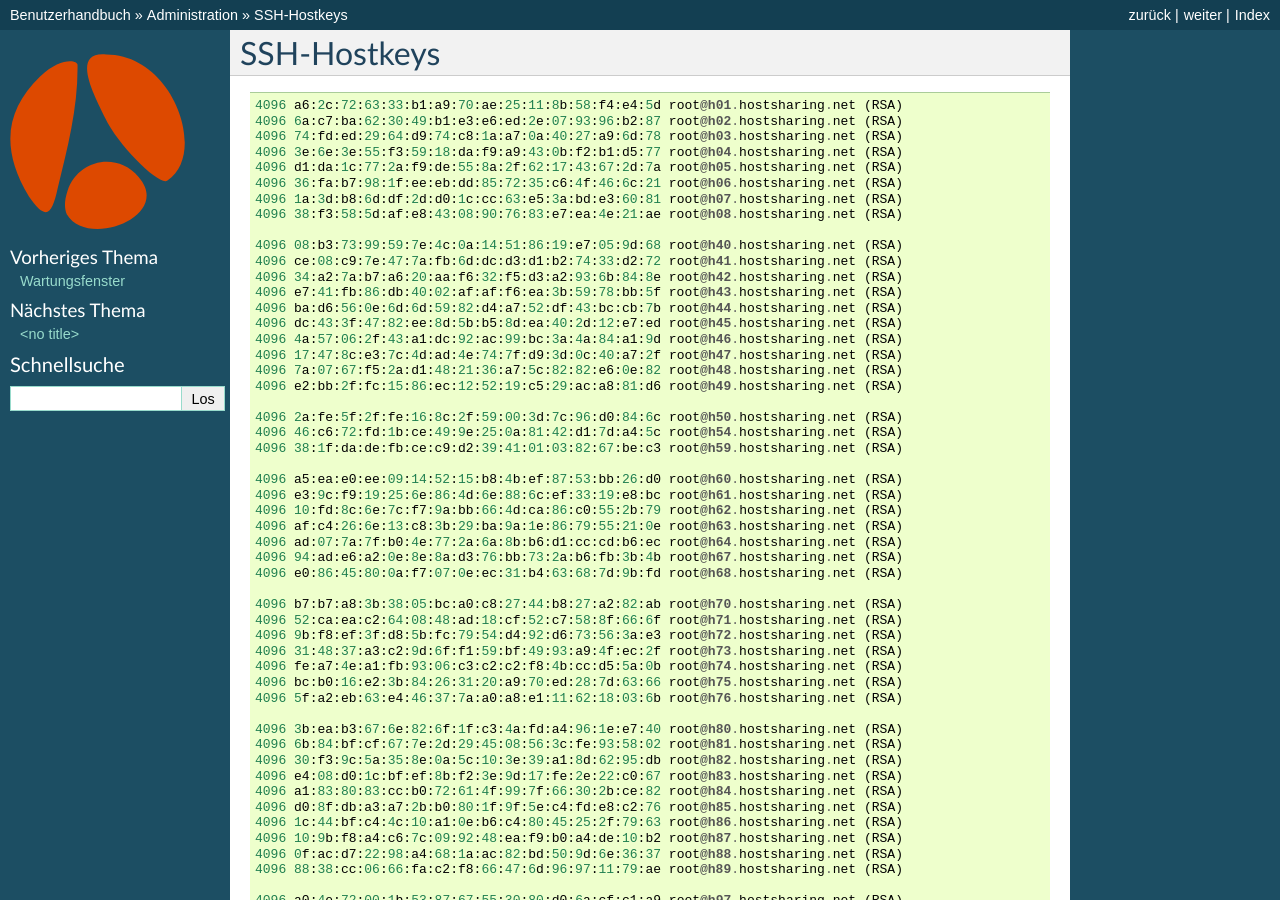
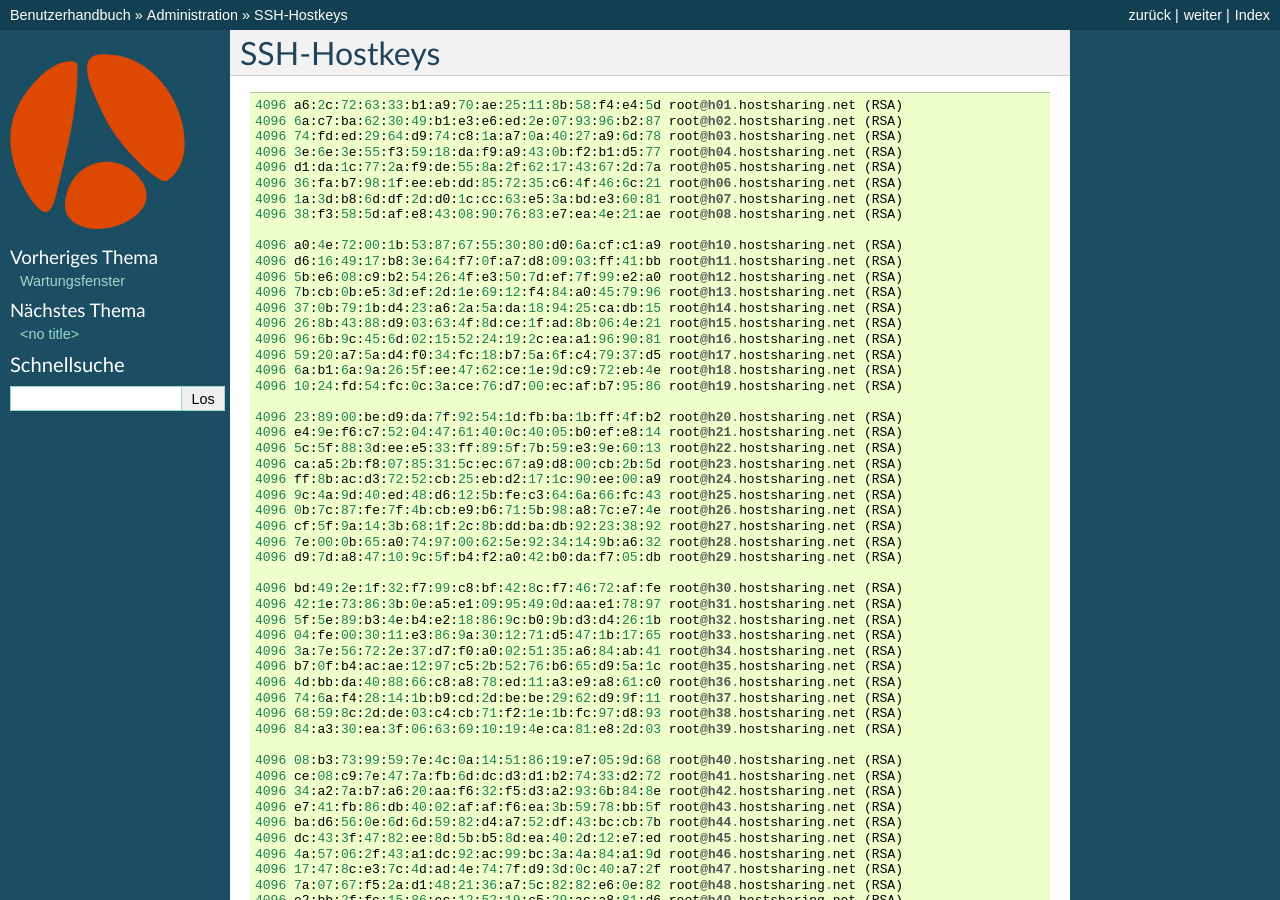
Before and after one commit to hostsharing/hs.docs.users, a Sphinx documentation site: the page built from source/administration/hostkeys.rst, in a window 1280 px wide and 900 px high. Built offline with Sphinx 7.4.7, drawn with Linux system fonts in a browser that asks for light colours; some of the changed text lies outside the part shown.

Commit message:
fehlende Hives hinzugefügt

```diff
--- a/source/administration/hostkeys.rst
+++ b/source/administration/hostkeys.rst
@@ -12,6 +12,39 @@ SSH-Hostkeys
         4096 1a:3d:b8:6d:df:2d:d0:1c:cc:63:e5:3a:bd:e3:60:81 root@h07.hostsharing.net (RSA)
         4096 38:f3:58:5d:af:e8:43:08:90:76:83:e7:ea:4e:21:ae root@h08.hostsharing.net (RSA)
 
+        4096 a0:4e:72:00:1b:53:87:67:55:30:80:d0:6a:cf:c1:a9 root@h10.hostsharing.net (RSA)
+        4096 d6:16:49:17:b8:3e:64:f7:0f:a7:d8:09:03:ff:41:bb root@h11.hostsharing.net (RSA)
+        4096 5b:e6:08:c9:b2:54:26:4f:e3:50:7d:ef:7f:99:e2:a0 root@h12.hostsharing.net (RSA)
+        4096 7b:cb:0b:e5:3d:ef:2d:1e:69:12:f4:84:a0:45:79:96 root@h13.hostsharing.net (RSA)
+        4096 37:0b:79:1b:d4:23:a6:2a:5a:da:18:94:25:ca:db:15 root@h14.hostsharing.net (RSA)
+        4096 26:8b:43:88:d9:03:63:4f:8d:ce:1f:ad:8b:06:4e:21 root@h15.hostsharing.net (RSA)
+        4096 96:6b:9c:45:6d:02:15:52:24:19:2c:ea:a1:96:90:81 root@h16.hostsharing.net (RSA)
+        4096 59:20:a7:5a:d4:f0:34:fc:18:b7:5a:6f:c4:79:37:d5 root@h17.hostsharing.net (RSA)
+        4096 6a:b1:6a:9a:26:5f:ee:47:62:ce:1e:9d:c9:72:eb:4e root@h18.hostsharing.net (RSA)
+        4096 10:24:fd:54:fc:0c:3a:ce:76:d7:00:ec:af:b7:95:86 root@h19.hostsharing.net (RSA)
+
+        4096 23:89:00:be:d9:da:7f:92:54:1d:fb:ba:1b:ff:4f:b2 root@h20.hostsharing.net (RSA)
+        4096 e4:9e:f6:c7:52:04:47:61:40:0c:40:05:b0:ef:e8:14 root@h21.hostsharing.net (RSA)
+        4096 5c:5f:88:3d:ee:e5:33:ff:89:5f:7b:59:e3:9e:60:13 root@h22.hostsharing.net (RSA)
+        4096 ca:a5:2b:f8:07:85:31:5c:ec:67:a9:d8:00:cb:2b:5d root@h23.hostsharing.net (RSA)
+        4096 ff:8b:ac:d3:72:52:cb:25:eb:d2:17:1c:90:ee:00:a9 root@h24.hostsharing.net (RSA)
+        4096 9c:4a:9d:40:ed:48:d6:12:5b:fe:c3:64:6a:66:fc:43 root@h25.hostsharing.net (RSA)
+        4096 0b:7c:87:fe:7f:4b:cb:e9:b6:71:5b:98:a8:7c:e7:4e root@h26.hostsharing.net (RSA)
+        4096 cf:5f:9a:14:3b:68:1f:2c:8b:dd:ba:db:92:23:38:92 root@h27.hostsharing.net (RSA)
+        4096 7e:00:0b:65:a0:74:97:00:62:5e:92:34:14:9b:a6:32 root@h28.hostsharing.net (RSA)
+        4096 d9:7d:a8:47:10:9c:5f:b4:f2:a0:42:b0:da:f7:05:db root@h29.hostsharing.net (RSA)
+
+        4096 bd:49:2e:1f:32:f7:99:c8:bf:42:8c:f7:46:72:af:fe root@h30.hostsharing.net (RSA)
+        4096 42:1e:73:86:3b:0e:a5:e1:09:95:49:0d:aa:e1:78:97 root@h31.hostsharing.net (RSA)
+        4096 5f:5e:89:b3:4e:b4:e2:18:86:9c:b0:9b:d3:d4:26:1b root@h32.hostsharing.net (RSA)
+        4096 04:fe:00:30:11:e3:86:9a:30:12:71:d5:47:1b:17:65 root@h33.hostsharing.net (RSA)
+        4096 3a:7e:56:72:2e:37:d7:f0:a0:02:51:35:a6:84:ab:41 root@h34.hostsharing.net (RSA)
+        4096 b7:0f:b4:ac:ae:12:97:c5:2b:52:76:b6:65:d9:5a:1c root@h35.hostsharing.net (RSA)
+        4096 4d:bb:da:40:88:66:c8:a8:78:ed:11:a3:e9:a8:61:c0 root@h36.hostsharing.net (RSA)
+        4096 74:6a:f4:28:14:1b:b9:cd:2d:be:be:29:62:d9:9f:11 root@h37.hostsharing.net (RSA)
+        4096 68:59:8c:2d:de:03:c4:cb:71:f2:1e:1b:fc:97:d8:93 root@h38.hostsharing.net (RSA)
+        4096 84:a3:30:ea:3f:06:63:69:10:19:4e:ca:81:e8:2d:03 root@h39.hostsharing.net (RSA)
+
         4096 08:b3:73:99:59:7e:4c:0a:14:51:86:19:e7:05:9d:68 root@h40.hostsharing.net (RSA)
         4096 ce:08:c9:7e:47:7a:fb:6d:dc:d3:d1:b2:74:33:d2:72 root@h41.hostsharing.net (RSA)
         4096 34:a2:7a:b7:a6:20:aa:f6:32:f5:d3:a2:93:6b:84:8e root@h42.hostsharing.net (RSA)
@@ -24,7 +57,13 @@ SSH-Hostkeys
         4096 e2:bb:2f:fc:15:86:ec:12:52:19:c5:29:ac:a8:81:d6 root@h49.hostsharing.net (RSA)
 
         4096 2a:fe:5f:2f:fe:16:8c:2f:59:00:3d:7c:96:d0:84:6c root@h50.hostsharing.net (RSA)
+        4096 ea:26:c7:a0:78:dc:cf:e9:99:96:4a:78:0d:13:49:79 root@h51.hostsharing.net (RSA)
+        4096 52:1a:39:b9:00:0f:ad:e7:a3:29:7a:e5:56:60:fd:4e root@h52.hostsharing.net (RSA)
         4096 46:c6:72:fd:1b:ce:49:9e:25:0a:81:42:d1:7d:a4:5c root@h54.hostsharing.net (RSA)
+        4096 60:7b:6e:7a:e9:7c:78:c3:1f:a0:fd:40:f7:d8:2b:b5 root@h55.hostsharing.net (RSA)
+        4096 12:cf:1c:a4:6e:2c:ce:13:58:e0:84:6a:02:4e:ab:7b root@h56.hostsharing.net (RSA)
+        4096 12:d3:7c:df:3b:fe:be:9c:9e:c7:73:19:36:2d:7d:af root@h57.hostsharing.net (RSA)
+        4096 c7:6d:5f:c1:5f:9c:70:ce:a9:2c:54:2a:04:a9:37:c1 root@h58.hostsharing.net (RSA)
         4096 38:1f:da:de:fb:ce:c9:d2:39:41:01:03:82:67:be:c3 root@h59.hostsharing.net (RSA)
 
         4096 a5:ea:e0:ee:09:14:52:15:b8:4b:ef:87:53:bb:26:d0 root@h60.hostsharing.net (RSA)
@@ -32,8 +71,11 @@ SSH-Hostkeys
         4096 10:fd:8c:6e:7c:f7:9a:bb:66:4d:ca:86:c0:55:2b:79 root@h62.hostsharing.net (RSA)
         4096 af:c4:26:6e:13:c8:3b:29:ba:9a:1e:86:79:55:21:0e root@h63.hostsharing.net (RSA)
         4096 ad:07:7a:7f:b0:4e:77:2a:6a:8b:b6:d1:cc:cd:b6:ec root@h64.hostsharing.net (RSA)
+        4096 2e:f6:52:6e:d0:37:29:b5:40:ff:b1:ba:71:25:8d:30 root@h65.hostsharing.net (RSA)
+        4096 b1:ae:76:89:42:25:0d:53:ee:1a:7e:94:3c:3e:0c:83 root@h66.hostsharing.net (RSA)
         4096 94:ad:e6:a2:0e:8e:8a:d3:76:bb:73:2a:b6:fb:3b:4b root@h67.hostsharing.net (RSA)
         4096 e0:86:45:80:0a:f7:07:0e:ec:31:b4:63:68:7d:9b:fd root@h68.hostsharing.net (RSA)
+        4096 4d:6c:ae:ec:07:4c:aa:da:4b:77:fa:c1:e0:f6:44:a7 root@h69.hostsharing.net (RSA)
 
         4096 b7:b7:a8:3b:38:05:bc:a0:c8:27:44:b8:27:a2:82:ab root@h70.hostsharing.net (RSA)
         4096 52:ca:ea:c2:64:08:48:ad:18:cf:52:c7:58:8f:66:6f root@h71.hostsharing.net (RSA)
@@ -42,6 +84,9 @@ SSH-Hostkeys
         4096 fe:a7:4e:a1:fb:93:06:c3:c2:c2:f8:4b:cc:d5:5a:0b root@h74.hostsharing.net (RSA)
         4096 bc:b0:16:e2:3b:84:26:31:20:a9:70:ed:28:7d:63:66 root@h75.hostsharing.net (RSA)
         4096 5f:a2:eb:63:e4:46:37:7a:a0:a8:e1:11:62:18:03:6b root@h76.hostsharing.net (RSA)
+        4096 e7:a4:51:83:1c:69:22:18:e9:6f:86:32:8a:43:af:7c root@h77.hostsharing.net (RSA)
+        4096 33:16:cb:12:69:49:fe:5f:11:8a:ce:67:36:9e:74:6f root@h78.hostsharing.net (RSA)
+        4096 12:82:b3:b8:27:5d:13:96:a4:b2:c8:69:aa:5b:42:04 root@h79.hostsharing.net (RSA)
 
         4096 3b:ea:b3:67:6e:82:6f:1f:c3:4a:fd:a4:96:1e:e7:40 root@h80.hostsharing.net (RSA)
         4096 6b:84:bf:cf:67:7e:2d:29:45:08:56:3c:fe:93:58:02 root@h81.hostsharing.net (RSA)
@@ -54,5 +99,12 @@ SSH-Hostkeys
         4096 0f:ac:d7:22:98:a4:68:1a:ac:82:bd:50:9d:6e:36:37 root@h88.hostsharing.net (RSA)
         4096 88:38:cc:06:66:fa:c2:f8:66:47:6d:96:97:11:79:ae root@h89.hostsharing.net (RSA)
 
+        4096 be:86:d9:67:38:ec:7d:3e:36:5e:30:36:cf:9e:14:a7 root@h90.hostsharing.net (RSA)
+        4096 98:a6:c7:cc:a2:9c:20:31:21:28:d6:7d:47:cd:4c:09 root@h91.hostsharing.net (RSA)
+        4096 bc:75:09:74:d1:02:02:20:53:ee:ec:cc:73:3a:dd:9a root@h92.hostsharing.net (RSA)
+        4096 56:2f:54:bc:70:be:b9:41:17:2e:9f:37:5d:23:8d:7d root@h93.hostsharing.net (RSA)
+        4096 f8:e6:0c:0f:03:29:7a:97:ee:f8:6d:b0:8c:87:d2:8d root@h94.hostsharing.net (RSA)
+        4096 b3:0c:52:1e:be:83:44:37:cf:43:d3:5a:3c:cc:a4:5f root@h95.hostsharing.net (RSA)
+        4096 fd:7f:89:84:55:93:73:cc:4f:f6:10:49:8a:48:e9:37 root@h96.hostsharing.net (RSA)
         4096 a0:4e:72:00:1b:53:87:67:55:30:80:d0:6a:cf:c1:a9 root@h97.hostsharing.net (RSA)
         4096 0c:e7:83:9c:7a:ee:db:cc:4f:32:f7:1f:2a:fa:62:53 root@h98.hostsharing.net (RSA)
```
